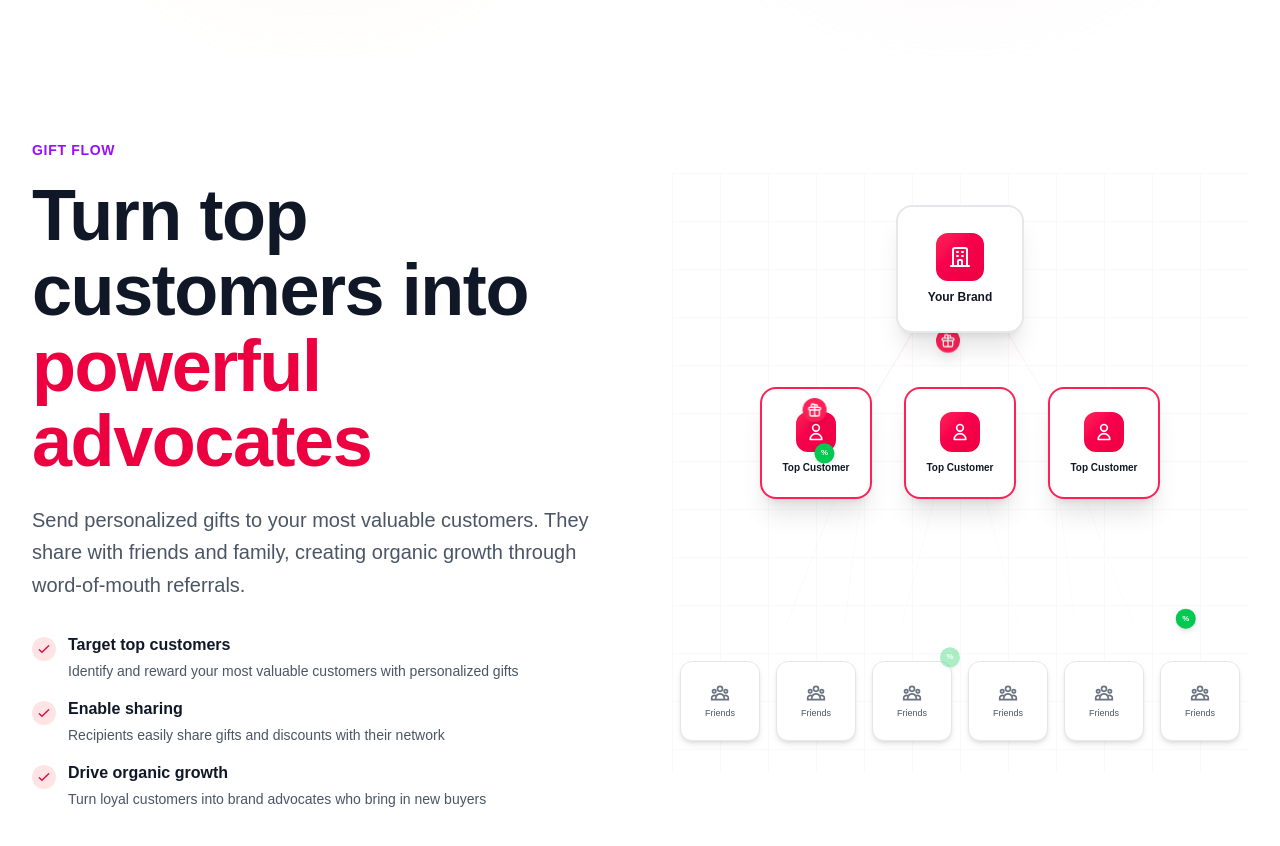
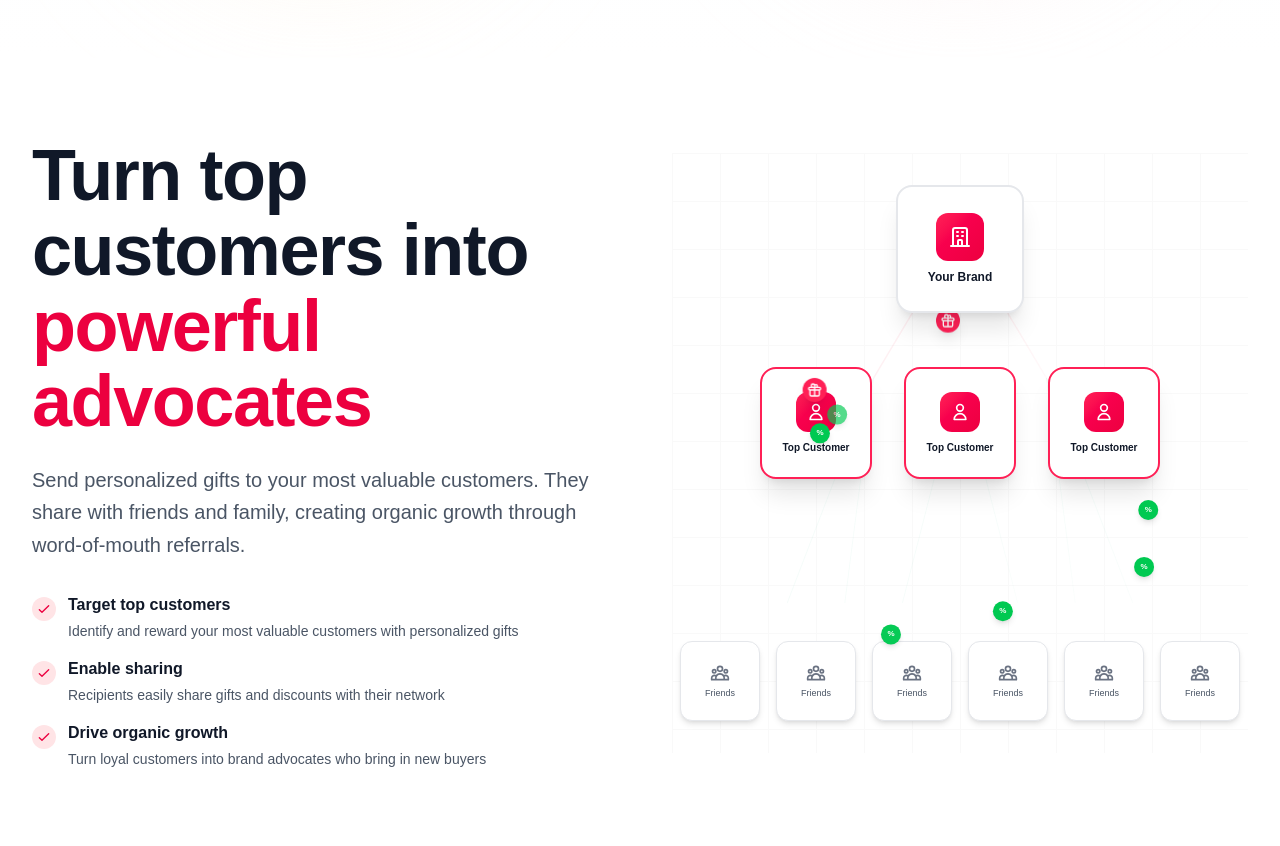
Before and after one commit to giftshop-app/giftshop-site, a Next.js app: page / in a window 1280 px wide. Shown: the part 1300-2146 px from the top of the page. Built offline with nearby package versions, Linux system fonts and the light colour scheme.

Commit message:
Remove 'Gift Flow' text and show top customers connected to specific friends in animation

```diff
--- a/app/globals.css
+++ b/app/globals.css
@@ -143,7 +143,8 @@ body {
   }
 }
 
-@keyframes discount-to-friends-1 {
+/* Left Top Customer -> Friends 1 & 2 */
+@keyframes discount-to-friends-left-1 {
   0% {
     transform: translate(-50%, -50%) translate(0, 0);
     opacity: 0;
@@ -155,12 +156,12 @@ body {
     opacity: 1;
   }
   100% {
-    transform: translate(-50%, -50%) translate(-150px, 225px);
+    transform: translate(-50%, -50%) translate(-200px, 225px);
     opacity: 0;
   }
 }
 
-@keyframes discount-to-friends-2 {
+@keyframes discount-to-friends-left-2 {
   0% {
     transform: translate(-50%, -50%) translate(0, 0);
     opacity: 0;
@@ -172,12 +173,13 @@ body {
     opacity: 1;
   }
   100% {
-    transform: translate(-50%, -50%) translate(0, 225px);
+    transform: translate(-50%, -50%) translate(-120px, 225px);
     opacity: 0;
   }
 }
 
-@keyframes discount-to-friends-3 {
+/* Center Top Customer -> Friends 3 & 4 */
+@keyframes discount-to-friends-center-1 {
   0% {
     transform: translate(-50%, -50%) translate(0, 0);
     opacity: 0;
@@ -189,7 +191,59 @@ body {
     opacity: 1;
   }
   100% {
-    transform: translate(-50%, -50%) translate(150px, 225px);
+    transform: translate(-50%, -50%) translate(-60px, 225px);
+    opacity: 0;
+  }
+}
+
+@keyframes discount-to-friends-center-2 {
+  0% {
+    transform: translate(-50%, -50%) translate(0, 0);
+    opacity: 0;
+  }
+  10% {
+    opacity: 1;
+  }
+  90% {
+    opacity: 1;
+  }
+  100% {
+    transform: translate(-50%, -50%) translate(60px, 225px);
+    opacity: 0;
+  }
+}
+
+/* Right Top Customer -> Friends 5 & 6 */
+@keyframes discount-to-friends-right-1 {
+  0% {
+    transform: translate(-50%, -50%) translate(0, 0);
+    opacity: 0;
+  }
+  10% {
+    opacity: 1;
+  }
+  90% {
+    opacity: 1;
+  }
+  100% {
+    transform: translate(-50%, -50%) translate(120px, 225px);
+    opacity: 0;
+  }
+}
+
+@keyframes discount-to-friends-right-2 {
+  0% {
+    transform: translate(-50%, -50%) translate(0, 0);
+    opacity: 0;
+  }
+  10% {
+    opacity: 1;
+  }
+  90% {
+    opacity: 1;
+  }
+  100% {
+    transform: translate(-50%, -50%) translate(200px, 225px);
     opacity: 0;
   }
 }
@@ -221,16 +275,28 @@ body {
   animation: gift-to-customer-3 2.5s ease-in-out infinite;
 }
 
-.animate-discount-to-friends-1 {
-  animation: discount-to-friends-1 2s ease-in-out infinite;
+.animate-discount-to-friends-left-1 {
+  animation: discount-to-friends-left-1 2s ease-in-out infinite;
 }
 
-.animate-discount-to-friends-2 {
-  animation: discount-to-friends-2 2s ease-in-out infinite;
+.animate-discount-to-friends-left-2 {
+  animation: discount-to-friends-left-2 2s ease-in-out infinite;
 }
 
-.animate-discount-to-friends-3 {
-  animation: discount-to-friends-3 2s ease-in-out infinite;
+.animate-discount-to-friends-center-1 {
+  animation: discount-to-friends-center-1 2s ease-in-out infinite;
+}
+
+.animate-discount-to-friends-center-2 {
+  animation: discount-to-friends-center-2 2s ease-in-out infinite;
+}
+
+.animate-discount-to-friends-right-1 {
+  animation: discount-to-friends-right-1 2s ease-in-out infinite;
+}
+
+.animate-discount-to-friends-right-2 {
+  animation: discount-to-friends-right-2 2s ease-in-out infinite;
 }
 
 .animate-fade-in-delay {
--- a/app/page.tsx
+++ b/app/page.tsx
@@ -350,9 +350,6 @@ export default function Home() {
           <div className="grid grid-cols-1 lg:grid-cols-2 gap-16 items-center">
             {/* Left Column - Text Content */}
             <div>
-              <div className="mb-4">
-                <span className="text-sm font-semibold uppercase tracking-wider text-purple-600">Gift Flow</span>
-              </div>
               <h2 className="text-5xl font-bold leading-[1.05] tracking-[-0.02em] text-gray-900 sm:text-6xl lg:text-7xl mb-6">
                 Turn top customers into{" "}
                 <span className="text-rose-600">powerful advocates</span>
@@ -480,22 +477,48 @@ export default function Home() {
               </div>
 
               {/* Animated Discount Icons - From Top Customers to Friends */}
+              {/* Left Top Customer -> Friends 1 & 2 */}
               <div className="absolute top-[45%] left-[calc(50%-112px)] transform -translate-x-1/2 -translate-y-1/2 z-25">
-                <div className="animate-discount-to-friends-1" style={{ animationDelay: '2.5s' }}>
+                <div className="animate-discount-to-friends-left-1" style={{ animationDelay: '2.5s' }}>
+                  <div className="h-5 w-5 rounded-full bg-green-500 flex items-center justify-center shadow-md">
+                    <span className="text-[8px] font-bold text-white">%</span>
+                  </div>
+                </div>
+              </div>
+              <div className="absolute top-[45%] left-[calc(50%-112px)] transform -translate-x-1/2 -translate-y-1/2 z-25">
+                <div className="animate-discount-to-friends-left-2" style={{ animationDelay: '2.8s' }}>
+                  <div className="h-5 w-5 rounded-full bg-green-500 flex items-center justify-center shadow-md">
+                    <span className="text-[8px] font-bold text-white">%</span>
+                  </div>
+                </div>
+              </div>
+
+              {/* Center Top Customer -> Friends 3 & 4 */}
+              <div className="absolute top-[45%] left-1/2 transform -translate-x-1/2 -translate-y-1/2 z-25">
+                <div className="animate-discount-to-friends-center-1" style={{ animationDelay: '3.1s' }}>
                   <div className="h-5 w-5 rounded-full bg-green-500 flex items-center justify-center shadow-md">
                     <span className="text-[8px] font-bold text-white">%</span>
                   </div>
                 </div>
               </div>
               <div className="absolute top-[45%] left-1/2 transform -translate-x-1/2 -translate-y-1/2 z-25">
-                <div className="animate-discount-to-friends-2" style={{ animationDelay: '3s' }}>
+                <div className="animate-discount-to-friends-center-2" style={{ animationDelay: '3.4s' }}>
+                  <div className="h-5 w-5 rounded-full bg-green-500 flex items-center justify-center shadow-md">
+                    <span className="text-[8px] font-bold text-white">%</span>
+                  </div>
+                </div>
+              </div>
+
+              {/* Right Top Customer -> Friends 5 & 6 */}
+              <div className="absolute top-[45%] left-[calc(50%+112px)] transform -translate-x-1/2 -translate-y-1/2 z-25">
+                <div className="animate-discount-to-friends-right-1" style={{ animationDelay: '3.7s' }}>
                   <div className="h-5 w-5 rounded-full bg-green-500 flex items-center justify-center shadow-md">
                     <span className="text-[8px] font-bold text-white">%</span>
                   </div>
                 </div>
               </div>
               <div className="absolute top-[45%] left-[calc(50%+112px)] transform -translate-x-1/2 -translate-y-1/2 z-25">
-                <div className="animate-discount-to-friends-3" style={{ animationDelay: '3.5s' }}>
+                <div className="animate-discount-to-friends-right-2" style={{ animationDelay: '4s' }}>
                   <div className="h-5 w-5 rounded-full bg-green-500 flex items-center justify-center shadow-md">
                     <span className="text-[8px] font-bold text-white">%</span>
                   </div>
```
